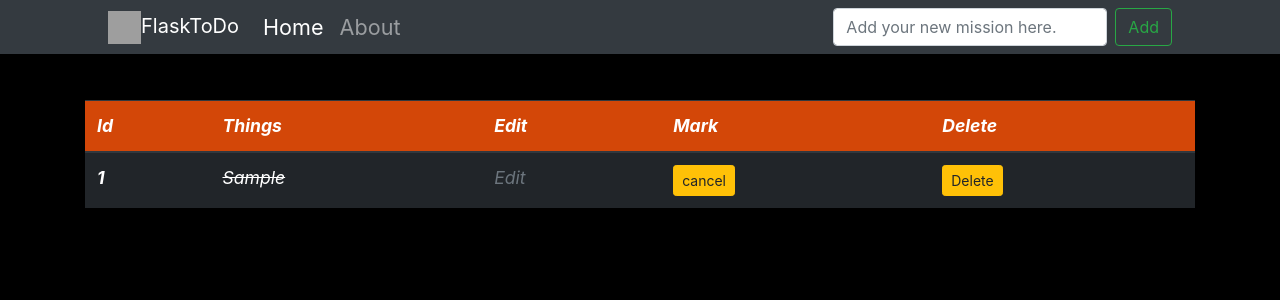
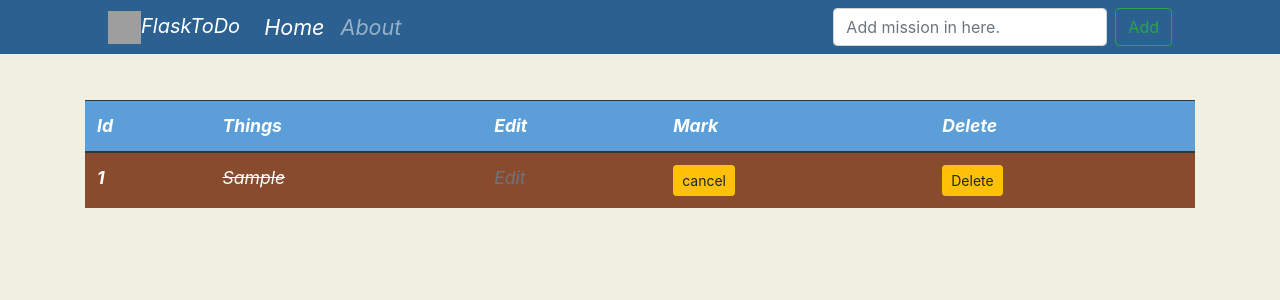
Before and after one commit to AIM-1993/flask_to_do_list, a Flask app: page /home in a window 1280 px wide. Shown: the top 300 px of the page. Run offline with Flask 2, Linux system fonts and the light colour scheme; tables that the repository leaves empty hold one stand-in row (values such as "Sample post"); some libraries are stand-ins or nearby versions; grey boxes are pictures that could not be loaded.

Commit message:
更新为chocolate风格UI

```diff
--- a/flask_to_do/app.py
+++ b/flask_to_do/app.py
@@ -1,6 +1,7 @@
 from flask import Flask, render_template, url_for, redirect, request, flash
 from flask_bootstrap import Bootstrap
 from flask_sqlalchemy import SQLAlchemy
+
 
 app = Flask(__name__)
 app.secret_key = b'_5#y2L"F4Q8z\n\xec]/'
@@ -87,4 +88,6 @@ def mark(things_id):
 if __name__ == '__main__':
     db.drop_all()
     db.create_all()
-    app.run(debug=True)
+    from werkzeug.contrib.fixers import ProxyFix
+    app.wsgi_app = ProxyFix(app.wsgi_app)
+    app.run()
--- a/flask_to_do/static/flasktodo/css/about.css
+++ b/flask_to_do/static/flasktodo/css/about.css
@@ -1,4 +1,5 @@
 h2 {
 	padding-top: 100px;
 	font-style: italic;
+	font: #5c9fd8;
 }
--- a/flask_to_do/static/flasktodo/css/base.css
+++ b/flask_to_do/static/flasktodo/css/base.css
@@ -3,10 +3,10 @@
     padding-Left: 5em;
     padding-right: 5em;
     height: 2.5em;
+    background-color: #2b6091;
+    font-style: italic;
 }
-nav.input {
-    width: 39%!important;
-}
+
 main {
   font-size: 1.1em;
   font-style: italic;
@@ -20,5 +20,8 @@ main {
   margin-top: 100px;
 }
 body {
-  background-color: #000;
+  background-color: #f1efe1;
 }
+
+.table-dark {
+  background-color: #884b2e;
--- a/flask_to_do/static/flasktodo/css/home.css
+++ b/flask_to_do/static/flasktodo/css/home.css
@@ -6,5 +6,5 @@
 }
 
 .bg-color {
-    background-color: #ff5100cc;
+    background-color: #5c9fd8;
 }
--- a/flask_to_do/templates/base.html
+++ b/flask_to_do/templates/base.html
@@ -2,20 +2,19 @@
 <html lang="en">
   <head>
     <meta charset="utf-8">
-    <meta name="viewport" content="width=device-width, initial-scale=1, shrink-to-fit=no">
+    <meta name="viewport" content="width=device-width, initial-scale=1.0, maximum-scale=1.0, minimum-scale=1.0, user-scalable=no">
     <meta name="description" content="">
     <meta name="author" content="">
     <link href="{{ url_for('static', filename='flasktodo/icons/icon.png') }}" rel="shortcut icon" />
 	<title>{% block title %}{% endblock %}</title>
 	<link rel="stylesheet" href="https://cdn.bootcss.com/bootstrap/4.0.0/css/bootstrap.min.css" integrity="sha384-Gn5384xqQ1aoWXA+058RXPxPg6fy4IWvTNh0E263XmFcJlSAwiGgFAW/dAiS6JXm" crossorigin="anonymous">
-    <link rel="stylesheet"  href="{{ url_for('static', filename='./flasktodo/css/base.css')}}">
+    <link rel="stylesheet" href="{{ url_for('static', filename='./flasktodo/css/base.css')}}">
     <link rel="stylesheet" href="{% block css %}{% endblock %}">
 
   </head>
 
   <body>
-
-    <nav class="navbar navbar-expand-md navbar-dark fixed-top bg-dark" id="topnav">
+    <nav class="navbar navbar-expand-md navbar-dark fixed-top" id="topnav">
       <a class="navbar-brand" href="{{ url_for('home') }}"><img src="{{ url_for('static', filename='flasktodo/images/logo_list.png') }}" width="33" height="33" class="d-inline-block align-top" alt="">FlaskToDo</a>
       <button class="navbar-toggler" type="button" data-toggle="collapse" data-target="#navbarCollapse" aria-controls="navbarCollapse" aria-expanded="false" aria-label="Toggle navigation">
         <span class="navbar-toggler-icon"></span>
@@ -30,15 +29,13 @@
           </li>
         </ul>
         <form class="form-inline mt-2 mt-md-0" method='POST' value="{{ csrf_token }}">
-          <input name="backlog" class="form-control mr-sm-2" type="text" placeholder="Add your new mission here." aria-label="Search">
+          <input name="backlog" class="form-control mr-sm-2" type="text" placeholder="Add mission in here." aria-label="Search">
           <button class="btn btn-outline-success my-2 my-sm-0" type="submit">Add</button>
         </form>
       </div>
     </nav>
     <main role="main" class="container">
-        {% block content %}
-
-        {% endblock %}
+        {% block content %}{% endblock %}
     </main>
 	    <!-- Bootstrap core JavaScript
     }
@@ -48,6 +45,5 @@
 	<script src="https://cdn.bootcss.com/jquery/3.2.1/jquery.slim.min.js" integrity="sha384-KJ3o2DKtIkvYIK3UENzmM7KCkRr/rE9/Qpg6aAZGJwFDMVNA/GpGFF93hXpG5KkN" crossorigin="anonymous"></script>
 	<script src="https://cdn.bootcss.com/popper.js/1.12.9/umd/popper.min.js" integrity="sha384-ApNbgh9B+Y1QKtv3Rn7W3mgPxhU9K/ScQsAP7hUibX39j7fakFPskvXusvfa0b4Q" crossorigin="anonymous"></script>
 	<script src="https://cdn.bootcss.com/bootstrap/4.0.0/js/bootstrap.min.js" integrity="sha384-JZR6Spejh4U02d8jOt6vLEHfe/JQGiRRSQQxSfFWpi1MquVdAyjUar5+76PVCmYl" crossorigin="anonymous"></script>
-
   </body>
 </html>
```
